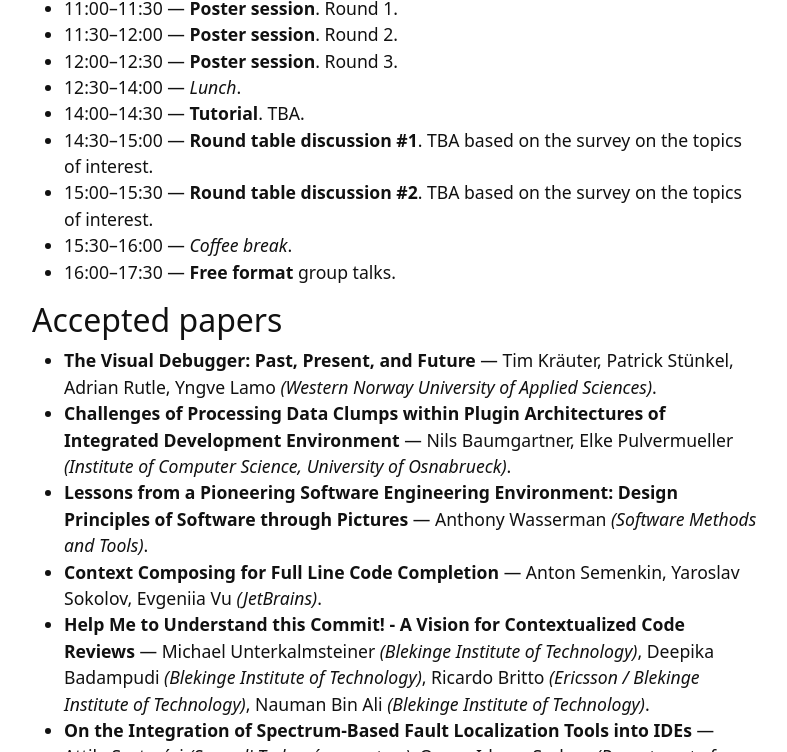
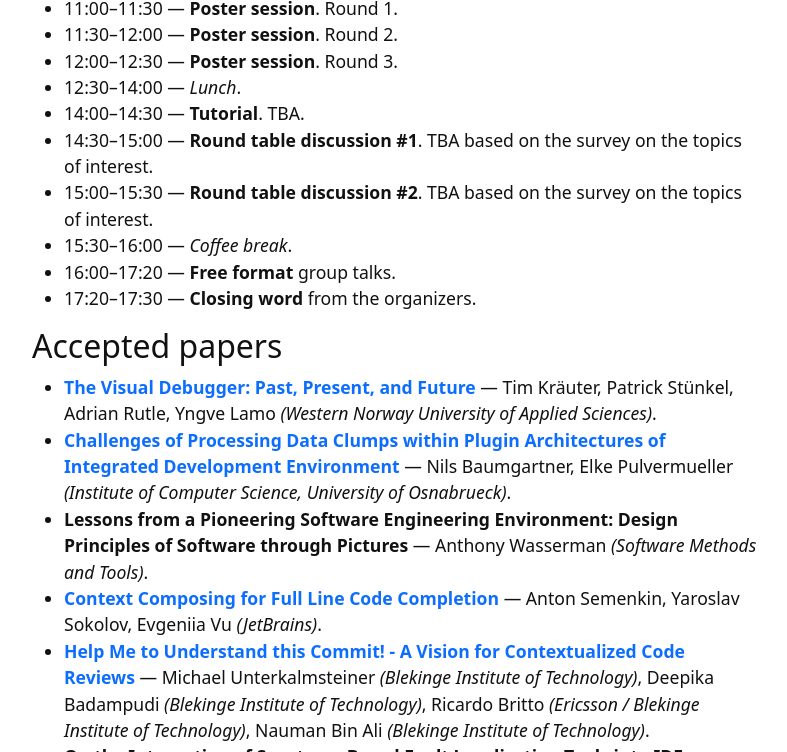
Before and after one commit to ide-workshop/ide-workshop.github.io, a Jekyll site: the page built from index.md, in a window 1280 px wide and 900 px high, scrolled down 1324 px, cut to the strip 0-752 px from the top of the window. Shown: the whole strip, without its empty margins (245-1032 px from the left). Built offline with Jekyll 4.4.1, drawn with Linux system fonts in a browser that asks for light colours.

Commit message:
Added pre-prints

```diff
--- a/index.md
+++ b/index.md
@@ -37,33 +37,34 @@ Here is the preliminary program of the workshop:
 * 14:30–15:00 — **Round table discussion #1**. TBA based on the survey on the topics of interest.
 * 15:00–15:30 — **Round table discussion #2**. TBA based on the survey on the topics of interest.
 * 15:30–16:00 — _Coffee break_.
-* 16:00–17:30 — **Free format** group talks.
+* 16:00–17:20 — **Free format** group talks.
+* 17:20–17:30 — **Closing word** from the organizers.
 
 ## Accepted papers
 
-* **The Visual Debugger: Past, Present, and Future** --- Tim Kräuter, Patrick Stünkel, Adrian Rutle, Yngve Lamo _(Western Norway University of Applied Sciences)_.
-* **Challenges of Processing Data Clumps within Plugin Architectures of Integrated Development Environment** --- Nils Baumgartner, Elke Pulvermueller _(Institute of Computer Science, University of Osnabrueck)_.
+* [**The Visual Debugger: Past, Present, and Future**](https://arxiv.org/abs/2403.03683) --- Tim Kräuter, Patrick Stünkel, Adrian Rutle, Yngve Lamo _(Western Norway University of Applied Sciences)_.
+* [**Challenges of Processing Data Clumps within Plugin Architectures of Integrated Development Environment**](https://arxiv.org/abs/2403.03903) --- Nils Baumgartner, Elke Pulvermueller _(Institute of Computer Science, University of Osnabrueck)_.
 * **Lessons from a Pioneering Software Engineering Environment: Design Principles of Software through Pictures** --- Anthony Wasserman _(Software Methods and Tools)_.
-* **Context Composing for Full Line Code Completion** --- Anton Semenkin, Yaroslav Sokolov, Evgeniia Vu _(JetBrains)_.
-* **Help Me to Understand this Commit! - A Vision for Contextualized Code Reviews** --- Michael Unterkalmsteiner _(Blekinge Institute of Technology)_, Deepika Badampudi _(Blekinge Institute of Technology)_, Ricardo Britto _(Ericsson / Blekinge Institute of Technology)_, Nauman Bin Ali _(Blekinge Institute of Technology)_.
+* [**Context Composing for Full Line Code Completion**](https://arxiv.org/abs/2402.09230) --- Anton Semenkin, Yaroslav Sokolov, Evgeniia Vu _(JetBrains)_.
+* [**Help Me to Understand this Commit! - A Vision for Contextualized Code Reviews**](https://arxiv.org/abs/2402.09528) --- Michael Unterkalmsteiner _(Blekinge Institute of Technology)_, Deepika Badampudi _(Blekinge Institute of Technology)_, Ricardo Britto _(Ericsson / Blekinge Institute of Technology)_, Nauman Bin Ali _(Blekinge Institute of Technology)_.
 * **On the Integration of Spectrum-Based Fault Localization Tools into IDEs** --- Attila Szatmári _(Szegedi Tudományegyetem)_, Qusay Idrees Sarhan _(Department of Computer Science, University of Duhok)_, Péter Attila Soha, Gergő Balogh, Árpád Beszédes _(Department of Software Engineering, University of Szeged)_.
 * **Jasay: Towards Voice Commands in Projectional Editors** --- André Santos, Alexandre Cancelinha, Fernando Batista _(ISCTE-IUL)_.
 * **Understanding and Evaluating Developer Behaviour in Programming Tasks** --- Martin Schröer, Rainer Koschke _(University of Bremen, Germany)_.
-* **Tool-augmented LLMs as a Universal Interface for IDEs** --- Yaroslav Zharov, Yury Khudyakov, Evgeniia Fedotova, Evgeny Grigorenko, Egor Bogomolov _(JetBrains Research)_.
+* [**Tool-augmented LLMs as a Universal Interface for IDEs**](https://arxiv.org/abs/2402.11635) --- Yaroslav Zharov, Yury Khudyakov, Evgeniia Fedotova, Evgeny Grigorenko, Egor Bogomolov _(JetBrains Research)_.
 * **A New Generation of Intelligent Development Environment** --- Mark Marron _(University of Kentucky)_.
 * **"Don't Step on My Toes": Resolving Editing Conflicts in Real-Time Collaboration in Computational Notebooks** --- April Wang _(ETH Zürich)_, Zihan Wu, Christopher Brooks, Steve Oney _(University of Michigan)_.
-* **Bridging Education and Development: IDEs as Interactive Learning Platforms** --- Anastasiia Birillo, Mariia Tigina, Zarina Kurbatova, Anna Potriasaeva, Ilya Vlasov _(JetBrains Research)_, Valerii Ovchinnikov _(Constructor University)_, Igor Gerasimov _(JetBrains)_.
-* **JetTrain: IDE-Native Machine Learning Experiments** --- Artem Trofimov, Mikhail Kostyukov, Sergei Ugdyzhekov, Natalia Ponomareva, Igor Naumov, Maksim Melekhovets _(JetBrains)_.
-* **Embedding-based search in JetBrains IDEs** --- Evgeny Abramov, Nikolai Palchikov _(JetBrains)_.
+* [**Bridging Education and Development: IDEs as Interactive Learning Platforms**](https://arxiv.org/abs/2401.14284) --- Anastasiia Birillo, Mariia Tigina, Zarina Kurbatova, Anna Potriasaeva, Ilya Vlasov _(JetBrains Research)_, Valerii Ovchinnikov _(Constructor University)_, Igor Gerasimov _(JetBrains)_.
+* [**JetTrain: IDE-Native Machine Learning Experiments**](https://arxiv.org/abs/2402.10857) --- Artem Trofimov, Mikhail Kostyukov, Sergei Ugdyzhekov, Natalia Ponomareva, Igor Naumov, Maksim Melekhovets _(JetBrains)_.
+* [**Embedding-based search in JetBrains IDEs**](https://arxiv.org/abs/2401.14975) --- Evgeny Abramov, Nikolai Palchikov _(JetBrains)_.
 * **IDEs in the age of LLMs and XR** --- Jesus M. Gonzalez-Barahona _(Universidad Rey Juan Carlos)_.
 * **HyLiMo: A Hybrid Live-Synchronized Modular Diagramming Editor as IDE Extension for Technical and Scientific Publications** --- Niklas Krieger, Sandro Speth _(Institute of Software Engineering, University of Stuttgart)_, Steffen Becker _(University of Stuttgart)_.
 * **Gamified GUI testing with Selenium in the IntelliJ IDE: A Prototype Plugin** --- Giacomo Garaccione, Tommaso Fulcini, Paolo Stefanut Bodnarescul, Riccardo Coppola, Luca Ardito _(Politecnico di Torino)_.
 * **Trigram-Based Persistent IDE indices with Quick Startup** --- Zakhar Iakovlev, Nikita Golikov, Alexey Chulkov _(ITMO University)_, Vyacheslav Lukianov, Nikita Zinoviev, Dmitry Ivanov _(Huawei RRI)_, Vitaly Aksenov _(City, University of London)_.
 * **I3DE: An IDE for Inspecting Inconsistencies in PL/SQL Code** --- Jiangshan Liu, Shuang Liu, Junjie Chen _(College of Intelligence and Computing, Tianjin University)_.
 * **An IDE Plugin for Gamified Continuous Integration** --- Philipp Straubinger, Gordon Fraser _(University of Passau)_.
-* **In-IDE Human-AI Experience in the Era of Large Language Models; A Literature Review** --- Agnia Sergeyuk, Sergey Titov _(JetBrains Research)_, Maliheh Izadi _(Delft University of Technology)_.
+* [**In-IDE Human-AI Experience in the Era of Large Language Models; A Literature Review**](https://arxiv.org/abs/2401.10739) --- Agnia Sergeyuk, Sergey Titov _(JetBrains Research)_, Maliheh Izadi _(Delft University of Technology)_.
 * **Detecting Security-Relevant Methods using Multi-label Machine Learning** --- Oshando Johnson _(Fraunhofer IEM)_, Goran Piskachev _(Amazon Web Services)_, Ranjith Krishnamurthy _(Fraunhofer IEM)_, Eric Bodden _(Paderborn University and Fraunhofer IEM)_.
-* **Hidden Gems in the Rough: Computational Notebooks as an Uncharted Oasis for IDEs** --- Sergey Titov, Konstantin Grotov _(JetBrains Research)_, Ashwin Prasad S. Venkatesh _(Paderborn University)_.
+* [**Hidden Gems in the Rough: Computational Notebooks as an Uncharted Oasis for IDEs**](https://arxiv.org/abs/2402.13739) --- Sergey Titov, Konstantin Grotov _(JetBrains Research)_, Ashwin Prasad S. Venkatesh _(Paderborn University)_.
 * **IntelliGame in Action: An Experience Report on Gamifying JavaScript Unit Tests** --- Philipp Straubinger _(University of Passau)_, Tommaso Fulcini _(Politecnico di Torino)_, Gordon Fraser _(University of Passau)_, Marco Torchiano _(Politecnico di Torino)_.
 * **Envisioning the Next-Generation AI Coding Assistants: Insights & Proposals** --- Khanh Nghiem, Anh Minh Nguyen _(FPT Software AI Center)_, Nghi Bui _(Fulbright Univerisity)_.
 
```
